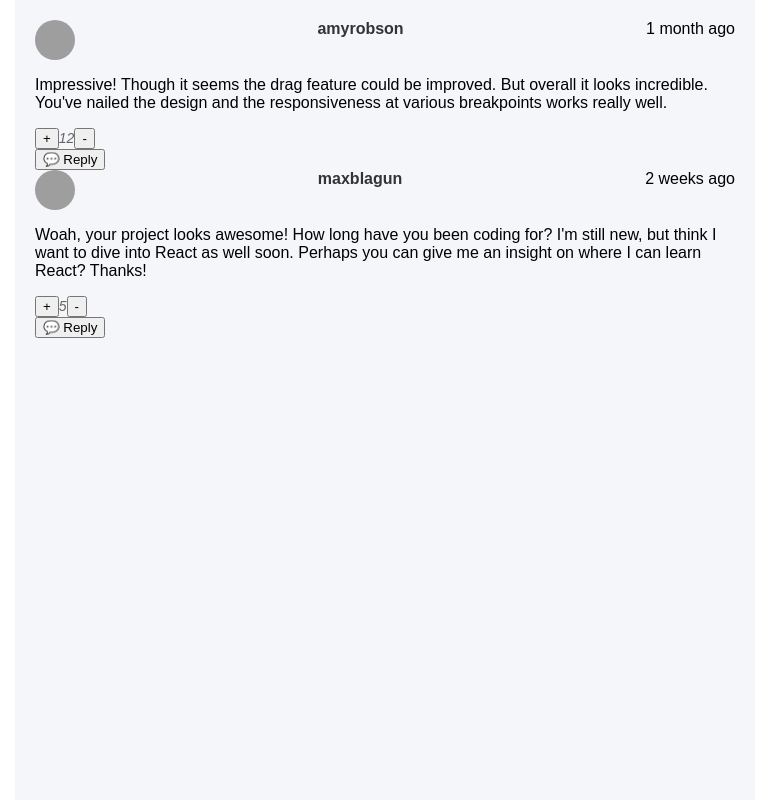
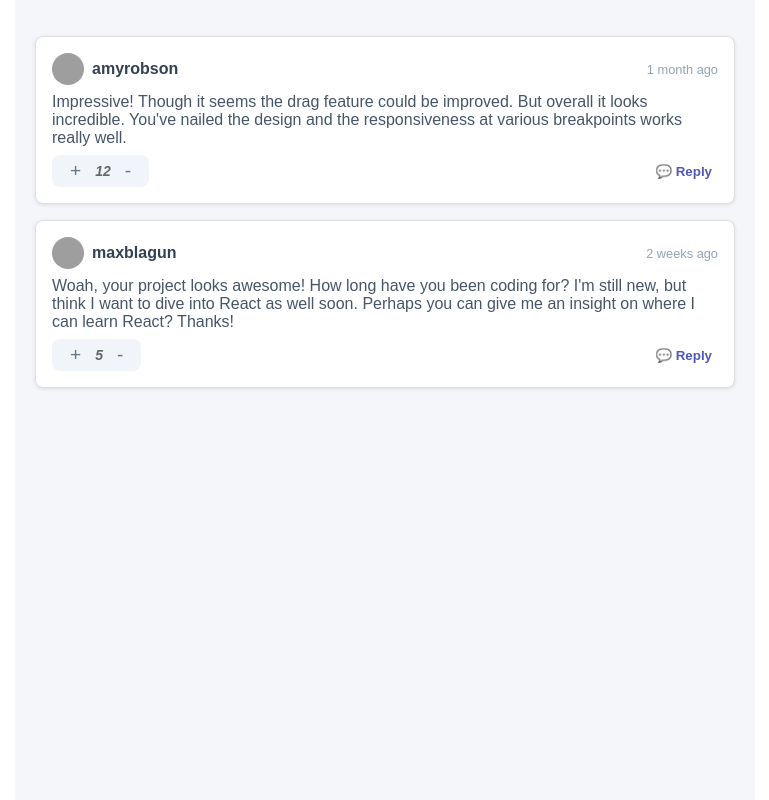
Before and after one commit to Mugeha/Interactive_comments, a React (Create React App) app: page / in a window 1280 px wide. Shown: the top 800 px of the page, without its empty margins (255-1024 px from the left). Built offline with nearby package versions, Linux system fonts and the light colour scheme; grey boxes are pictures that could not be loaded.

Commit message:
Added styling for the CommentCard

```diff
--- a/src/CommentCard.css
+++ b/src/CommentCard.css
@@ -0,0 +1,93 @@
+/* CommentCard.css */
+.comment-card {
+    background: white;
+    padding: 1rem;
+    margin: 1rem 0;
+    border-radius: 8px;
+    box-shadow: 0 1px 4px rgba(0,0,0,0.1);
+    border: 1px solid #e0e0e0;
+  }
+
+  .comment-header {
+    display: flex;
+    align-items: center;
+    gap: 0.5rem;
+    margin-bottom: 0.5rem;
+  }
+
+  .avatar {
+    width: 32px;
+    height: 32px;
+    border-radius: 50%;
+  }
+
+  .username {
+    font-weight: bold;
+    color: #334155;
+  }
+
+  .you-tag {
+    background: #5357B6;
+    color: white;
+    font-size: 0.75rem;
+    padding: 0.2rem 0.5rem;
+    border-radius: 4px;
+  }
+
+  .timestamp {
+    margin-left: auto;
+    font-size: 0.8rem;
+    color: #94a3b8;
+  }
+
+  .comment-content {
+    margin: 0.5rem 0;
+    color: #475569;
+  }
+
+  .comment-footer {
+    display: flex;
+    justify-content: space-between;
+    align-items: center;
+  }
+
+  .score-box {
+    display: flex;
+    align-items: center;
+    gap: 0.5rem;
+    background: #f1f5f9;
+    padding: 0.25rem 0.75rem;
+    border-radius: 8px;
+  }
+
+  .score-btn {
+    background: none;
+    border: none;
+    font-size: 1.2rem;
+    color: #64748b;
+    cursor: pointer;
+  }
+
+  .score {
+    font-weight: bold;
+  }
+
+  .action-buttons button {
+    background: none;
+    border: none;
+    cursor: pointer;
+    font-weight: bold;
+    margin-left: 0.5rem;
+  }
+
+  .reply-btn {
+    color: #5357B6;
+  }
+
+  .delete-btn {
+    color: #EF4444;
+  }
+
+  .edit-btn {
+    color: #64748b;
+  }
```
